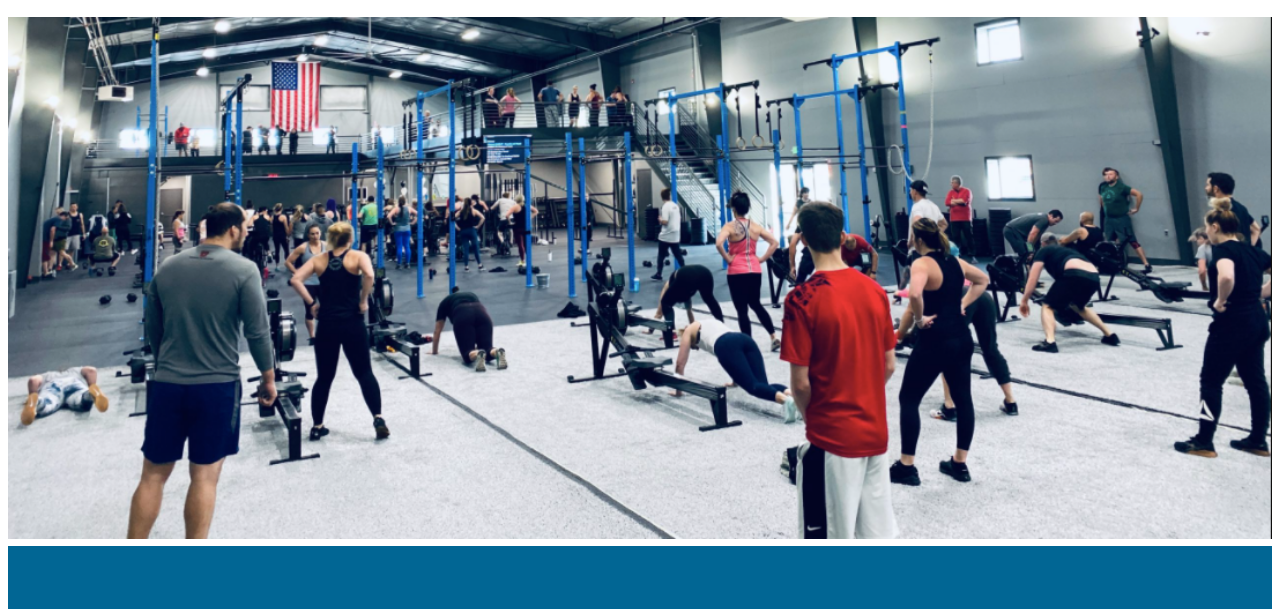
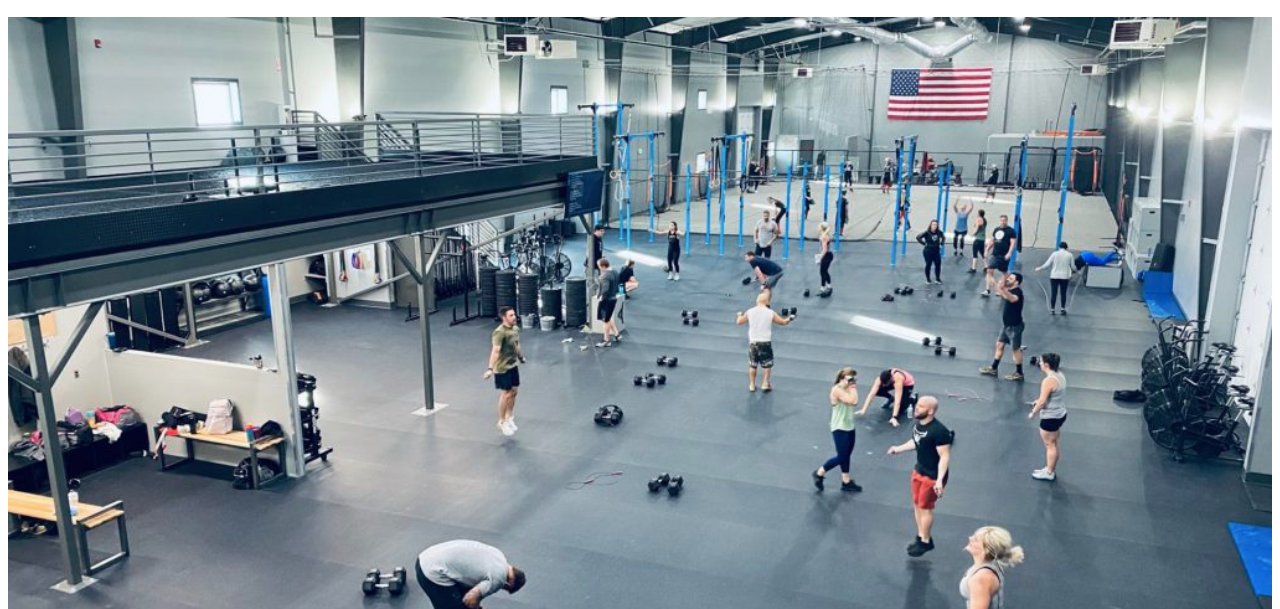
Before and after one commit to Griz227/WestHavenCrossFit, a plain HTML site: page index.html in a window 1280 px wide. Shown: the part 191-800 px from the top of the page. Drawn offline with Linux system fonts and the light colour scheme.

Commit message:
Rough Homepage Finished - cover pic updated

```diff
--- a/index.html
+++ b/index.html
@@ -42,7 +42,7 @@
         </nav>
     </header>
       <div class="banner"> <!-- banner section -->
-        <img src="./Resources/images/opening day.png" alt="whcf">
+        <img src="./Resources/images/gym cover pic.png" alt="whcf">
       </div>
 
       <div class="main"> <!-- main section -->
```
Also changed, not shown: Resources/images/gym cover pic.png (added), 3 other files.
